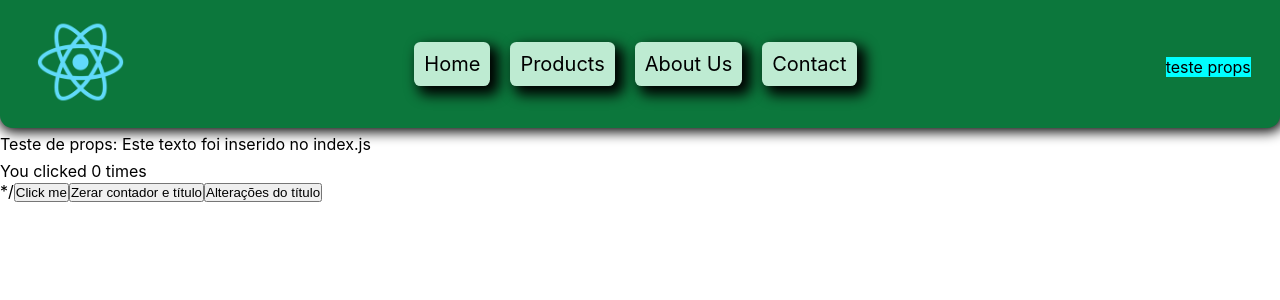
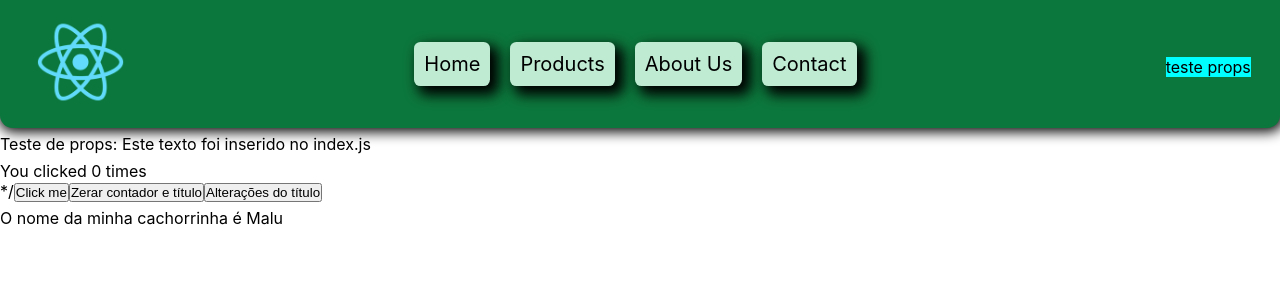
Before and after one commit to Talibert/React-Lessons, a React (Create React App) app in the folder my-app/: page / in a window 1280 px wide. Shown: the top 300 px of the page. Built offline with nearby package versions, Linux system fonts and the light colour scheme.

Commit message:
Renderização Condicional

```diff
--- a/my-app/src/StateHooks.js
+++ b/my-app/src/StateHooks.js
@@ -7,6 +7,7 @@ function StateHooks() {
   // Atribuimos o useState a essas variáveis e indicamos que o valor inicial será zero
   const [count, setCount] = useState(0);
   const [pagUpdate, setUpdate] = useState(0);
+  const [name, setName] = useState("Malu")
 
   // O useEffect aceita dois parâmetros: O que vai acontecer e o quando vai acontencer. Nesse caso, iremos atualizar o título da página do site. Caso o segundo parâmeto esteja em branco, o useEffect será acionado a qualquer renderização do app. Se adicionarmos alguma variável, a chamada de useEffect ocorrerá apenas quando a atualização dessa variável ocorrer.
   useEffect(() => {
@@ -26,6 +27,22 @@ function StateHooks() {
       <button onClick={() => setUpdate(pagUpdate + 1)}>
         Alterações do título
       </button>
+      {/*A partir de agora iremos incluir um bloco de renderização condicional*/}
+      <div>
+        {
+            (name === "Malu")?
+            <div>
+                <p>
+                    O nome da minha cachorrinha é {name}
+                </p>
+            </div>:
+            <div>
+                <p>
+                    O nome da minha cachorrinha está errado
+                </p>
+            </div>
+        }
+      </div>
     </div>
   );
 }
```
